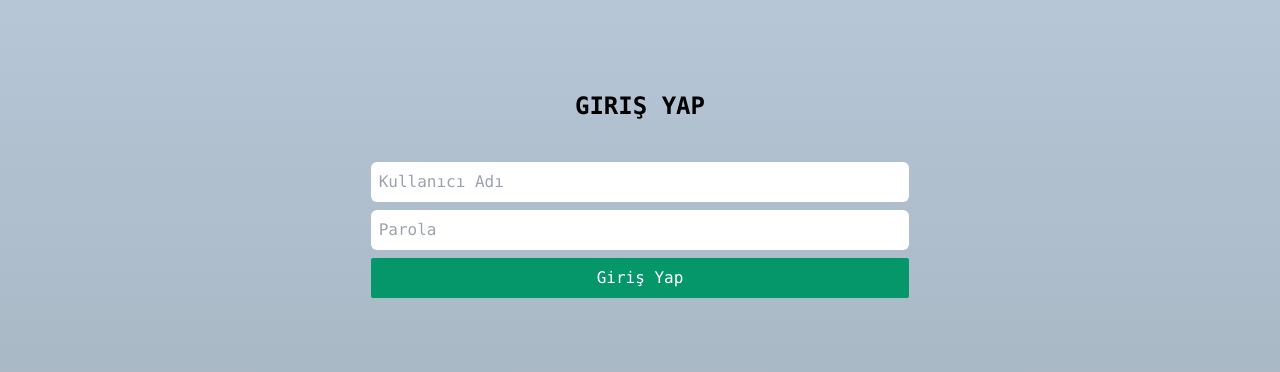
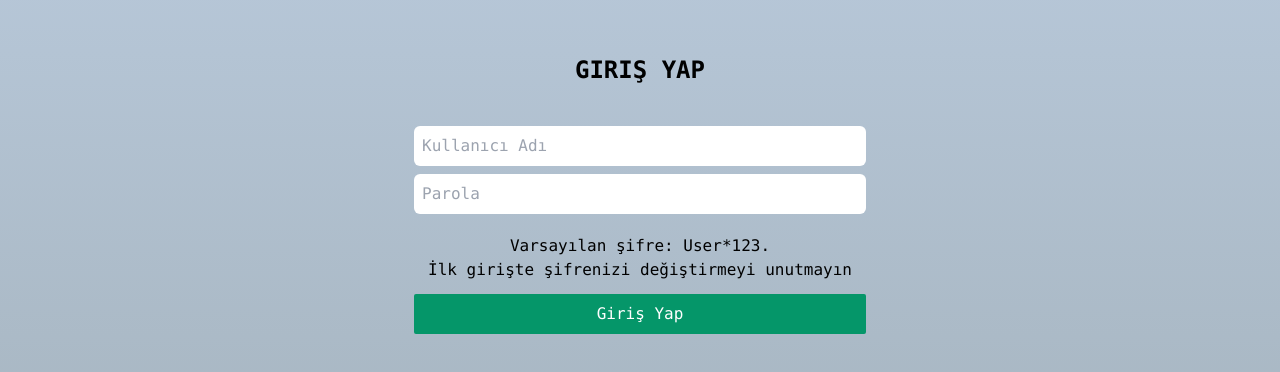
Before and after one commit to 156-Innova-Net-Bootcamp-Patika-dev/08-IsmailKilic, a React (Vite) app in the folder FinalProject/Client/: page / in a window 1280 px wide. Shown: the part 206-578 px from the top of the page. Built offline with nearby package versions, Linux system fonts and the light colour scheme; no server answers.

Commit message:
Change default password for users.

```diff
--- a/FinalProject/Client/src/pages/Login.jsx
+++ b/FinalProject/Client/src/pages/Login.jsx
@@ -57,6 +57,8 @@ const Login = () => {
                         className="text-white field-error"
                     />
 
+                    <div className='text-center mt-3'>Varsayılan şifre: User*123.</div>
+                    <div className='text-center mb-3'>İlk girişte şifrenizi değiştirmeyi unutmayın</div>
                     <button type='submit' className='w-full py-2 text-white rounded-sm bg-emerald-600 hover:bg-emerald-800'>Giriş Yap</button>
                 </Form>
             )}
```
Also changed, not shown: 1 other file (tests, documents, lock files or other folders).
